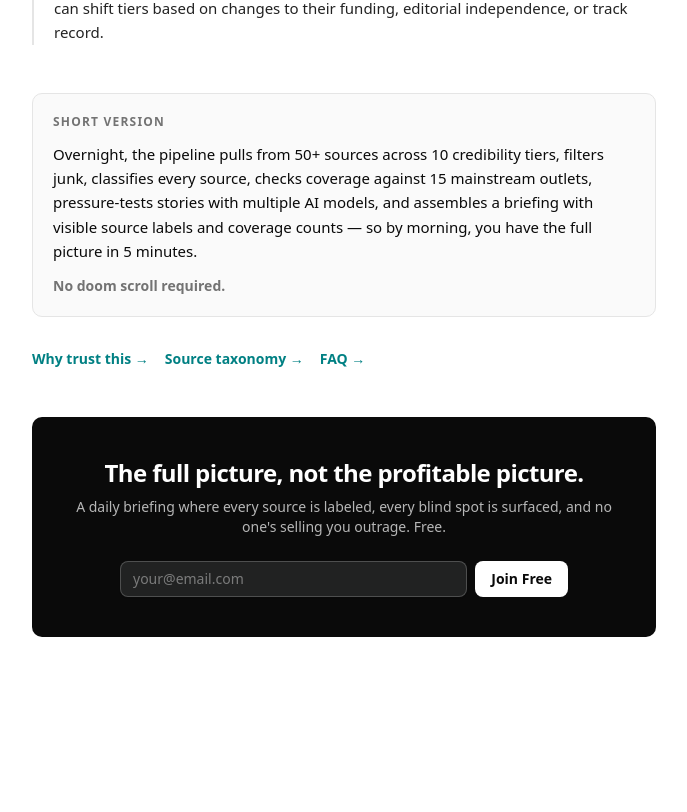
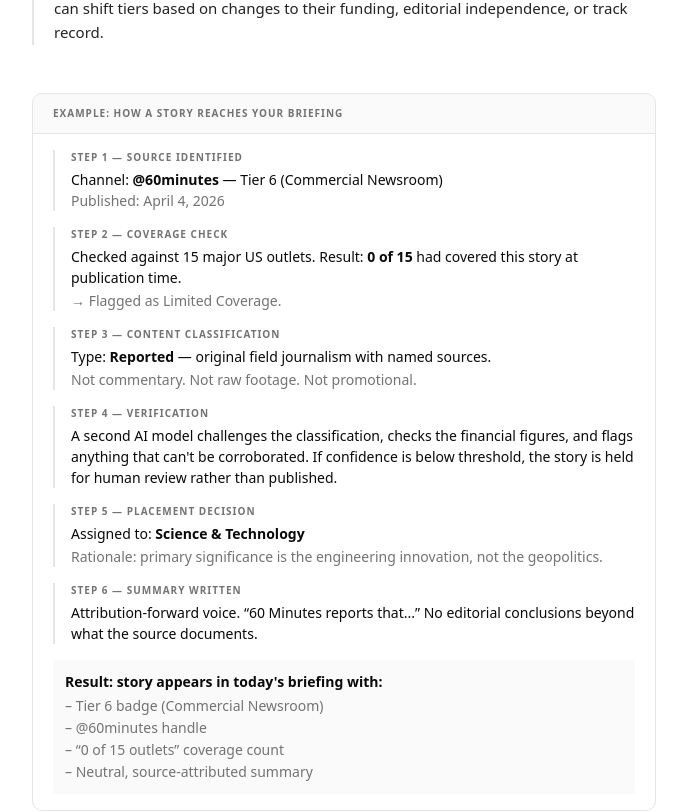
Before and after one commit to neuner76/topnewsclips, a Next.js app: page /how-it-works in a window 1280 px wide. Shown: the part 1780-2592 px from the top of the page, without its empty margins (296-983 px from the left). Built offline with nearby package versions, Linux system fonts and the light colour scheme; no server answers.

Commit message:
site updates

```diff
--- a/app/about/page.tsx
+++ b/app/about/page.tsx
@@ -68,21 +68,25 @@ export default function AboutPage() {
           <section>
             <h2 className="text-lg font-black tracking-tight uppercase mb-3">About Eric Neuner</h2>
             <p>
-              Eric Neuner is the founder of Top News Clips.
+              Top News Clips was founded by Eric Neuner, an entrepreneur and builder based in Marin County,
+              California.
             </p>
             <p className="mt-3">
-              Eric is an entrepreneur, builder, and systems thinker based in Marin County, California.
-              Much of his work has centered on helping people cut through noise, focus on what matters,
-              and build things that are useful and life-giving.
+              Eric has spent his career building systems that help people cut through noise and focus on
+              what matters — from community building to technology to independent media.
             </p>
             <p className="mt-3">
-              Top News Clips reflects those same values. It was not built to maximize outrage or trap
-              readers in an engagement loop. It was built because Eric wanted a daily briefing that showed
-              him the full picture — and when he couldn&apos;t find one, he built it.
+              He started Top News Clips because he wanted a daily briefing that showed him the full picture:
+              what outlets were covering, what they weren&apos;t, how the rest of the world saw the same events,
+              and who was behind each source. When he couldn&apos;t find one, he built it.
             </p>
             <p className="mt-3">
-              The site is independently operated and self-funded. There are no investors, no advertisers,
-              and no institutional backers.
+              The site is self-funded. There are no investors, no advertisers, and no institutional backers.
+              Eric can be reached at{' '}
+              <a href="mailto:eric@topnewsclips.com" className="text-[oklch(0.52_0.14_196)] hover:underline">
+                eric@topnewsclips.com
+              </a>
+              .
             </p>
           </section>
 
--- a/app/api/admin/submissions/route.ts
+++ b/app/api/admin/submissions/route.ts
@@ -8,7 +8,7 @@ const TIER_SOURCE_TYPES: Record<number, string> = {
   3: 'Public Broadcaster',
   4: 'Independent News',
   5: 'Wire Service',
-  6: 'Commercial / Explainer',
+  6: 'Commercial Newsroom',
   7: 'Independent Commentary',
   8: 'State Media',
   9: 'Raw Footage',
--- a/app/how-it-works/page.tsx
+++ b/app/how-it-works/page.tsx
@@ -135,8 +135,54 @@ export default function HowItWorksPage() {
           ))}
         </div>
 
+        {/* Annotated example */}
+        <div className="mt-12 border border-border rounded-lg overflow-hidden">
+          <div className="bg-muted/50 px-5 py-3 border-b border-border">
+            <p className="text-[10px] font-bold tracking-widest text-muted-foreground uppercase">Example: How a story reaches your briefing</p>
+          </div>
+          <div className="px-5 py-4 space-y-4 text-[14px]">
+            <div className="border-l-2 border-border pl-4">
+              <p className="text-[10px] font-bold tracking-widest text-muted-foreground uppercase mb-1">Step 1 — Source identified</p>
+              <p>Channel: <span className="font-semibold">@60minutes</span> — Tier 6 (Commercial Newsroom)</p>
+              <p className="text-muted-foreground">Published: April 4, 2026</p>
+            </div>
+            <div className="border-l-2 border-border pl-4">
+              <p className="text-[10px] font-bold tracking-widest text-muted-foreground uppercase mb-1">Step 2 — Coverage check</p>
+              <p>Checked against 15 major US outlets. Result: <span className="font-semibold">0 of 15</span> had covered this story at publication time.</p>
+              <p className="text-muted-foreground mt-0.5">→ Flagged as Limited Coverage.</p>
+            </div>
+            <div className="border-l-2 border-border pl-4">
+              <p className="text-[10px] font-bold tracking-widest text-muted-foreground uppercase mb-1">Step 3 — Content classification</p>
+              <p>Type: <span className="font-semibold">Reported</span> — original field journalism with named sources.</p>
+              <p className="text-muted-foreground mt-0.5">Not commentary. Not raw footage. Not promotional.</p>
+            </div>
+            <div className="border-l-2 border-border pl-4">
+              <p className="text-[10px] font-bold tracking-widest text-muted-foreground uppercase mb-1">Step 4 — Verification</p>
+              <p>A second AI model challenges the classification, checks the financial figures, and flags anything that can&apos;t be corroborated. If confidence is below threshold, the story is held for human review rather than published.</p>
+            </div>
+            <div className="border-l-2 border-border pl-4">
+              <p className="text-[10px] font-bold tracking-widest text-muted-foreground uppercase mb-1">Step 5 — Placement decision</p>
+              <p>Assigned to: <span className="font-semibold">Science &amp; Technology</span></p>
+              <p className="text-muted-foreground mt-0.5">Rationale: primary significance is the engineering innovation, not the geopolitics.</p>
+            </div>
+            <div className="border-l-2 border-border pl-4">
+              <p className="text-[10px] font-bold tracking-widest text-muted-foreground uppercase mb-1">Step 6 — Summary written</p>
+              <p>Attribution-forward voice. &ldquo;60 Minutes reports that...&rdquo; No editorial conclusions beyond what the source documents.</p>
+            </div>
+            <div className="bg-muted/50 rounded p-3 text-sm">
+              <p className="font-semibold mb-1">Result: story appears in today&apos;s briefing with:</p>
+              <ul className="space-y-0.5 text-muted-foreground">
+                <li>– Tier 6 badge (Commercial Newsroom)</li>
+                <li>– @60minutes handle</li>
+                <li>– &ldquo;0 of 15 outlets&rdquo; coverage count</li>
+                <li>– Neutral, source-attributed summary</li>
+              </ul>
+            </div>
+          </div>
+        </div>
+
         {/* Short version */}
-        <div className="mt-12 p-5 bg-muted/50 border border-border rounded-lg">
+        <div className="mt-8 p-5 bg-muted/50 border border-border rounded-lg">
           <p className="text-xs font-bold tracking-widest text-muted-foreground uppercase mb-3">Short version</p>
           <p className="text-[15px] leading-relaxed">
             Overnight, the pipeline pulls from 50+ sources across 10 credibility tiers, filters junk,
--- a/app/page.tsx
+++ b/app/page.tsx
@@ -286,7 +286,7 @@ function DigestView({ content, date, storyMap }: { content: DigestContent; date:
             </span>
             <div className="flex-1 border-t border-border" />
           </div>
-          <p className="text-xs text-muted-foreground mb-4">Stories the rest of the world is covering that US media is ignoring.</p>
+          <p className="text-xs text-muted-foreground mb-4">Stories the rest of the world is covering that haven&apos;t reached US headlines.</p>
           <ul className="space-y-4">
             {content.globalBlindspots.map((item, i) => {
               const story = storyMap.get(item.slug)
@@ -322,7 +322,7 @@ function DigestView({ content, date, storyMap }: { content: DigestContent; date:
             </span>
             <div className="flex-1 border-t border-border" />
           </div>
-          <p className="text-xs text-muted-foreground mb-4">How international outlets are covering today&apos;s stories — perspectives US media isn&apos;t amplifying.</p>
+          <p className="text-xs text-muted-foreground mb-4">How international outlets are covering today&apos;s stories — perspectives that add context to the US view.</p>
           <div className="space-y-4">
             {content.globalLens.map((item: GlobalLensItem) => (
               <div key={item.slug} className="border-b border-border pb-4 last:border-0 last:pb-0">
@@ -547,7 +547,7 @@ export default async function HomePage({
           <p className="text-sm text-muted-foreground mt-1">
             The full picture, not the profitable picture.
           </p>
-          <p className="text-xs text-muted-foreground mt-3">A daily briefing where every source is labeled, every blind spot is surfaced, and no one&apos;s selling you outrage. Free.</p>
+          <p className="text-xs text-muted-foreground mt-3">A daily briefing with visible source labels, broader coverage, and clearer context. Free.</p>
           <EmailCaptureInline />
         </div>
 
@@ -621,7 +621,7 @@ export default async function HomePage({
                   <h2 className="text-2xl sm:text-3xl font-black tracking-tight uppercase text-[oklch(0.52_0.14_55)]">
                     Global Blindspot
                   </h2>
-                  <p className="text-xs text-muted-foreground mt-0.5">Stories the rest of the world is covering that US media is ignoring</p>
+                  <p className="text-xs text-muted-foreground mt-0.5">Stories the rest of the world is covering that haven&apos;t reached US headlines</p>
                 </div>
                 <div>
                   {globalBlindspots.slice(0, SECTION_CAP).map(s => {
--- a/app/taxonomy/page.tsx
+++ b/app/taxonomy/page.tsx
@@ -62,11 +62,11 @@ const TIERS = [
   },
   {
     tier: 6,
-    name: 'Commercial / Explainer',
+    name: 'Commercial Newsroom',
     color: 'text-muted-foreground bg-muted border-border',
-    definition: 'Established commercial media outlets and explainer-journalism brands. Ad-supported or subscription-funded with professional editorial teams.',
-    rationale: 'These outlets produce quality journalism but operate within commercial media structures. Their editorial decisions can be influenced by audience metrics, advertiser relationships, or corporate ownership.',
-    examples: 'Vox, Journeyman Pictures',
+    definition: 'Established commercial news outlets and explainer-journalism brands. Ad-supported or subscription-funded with professional editorial teams and institutional editorial standards.',
+    rationale: 'These outlets produce quality journalism but operate within commercial media structures. Their editorial decisions can be influenced by audience metrics, advertiser relationships, or corporate ownership — a structural constraint that doesn\'t apply to nonprofits or public broadcasters.',
+    examples: 'CNN, ABC News, CBS News, CNBC, BBC News, 60 Minutes, Dateline NBC, Vox, Bloomberg Quicktake, Journeyman Pictures',
     note: null,
   },
   {
--- a/lib/ingest/source-tier.ts
+++ b/lib/ingest/source-tier.ts
@@ -186,10 +186,10 @@ export function getSourceTier(
     return { tier: 5, sourceType: 'Wire Service' }
 
   if (COMMERCIAL_JOURNALISTS.has(u))
-    return { tier: 6, sourceType: 'Commercial / Explainer' }
+    return { tier: 6, sourceType: 'Commercial Newsroom' }
 
   if (SATIRE_COMMERCIAL_JOURNALISTS.has(u))
-    return { tier: 6, sourceType: 'Commercial / Explainer (Satire)' }
+    return { tier: 6, sourceType: 'Commercial Newsroom (Satire)' }
 
   if (SATIRE_COMMENTARY_JOURNALISTS.has(u))
     return { tier: 7, sourceType: 'Independent Commentary (Satire)' }
```
Also changed, not shown: 1 other file (tests, documents, lock files or other folders).
